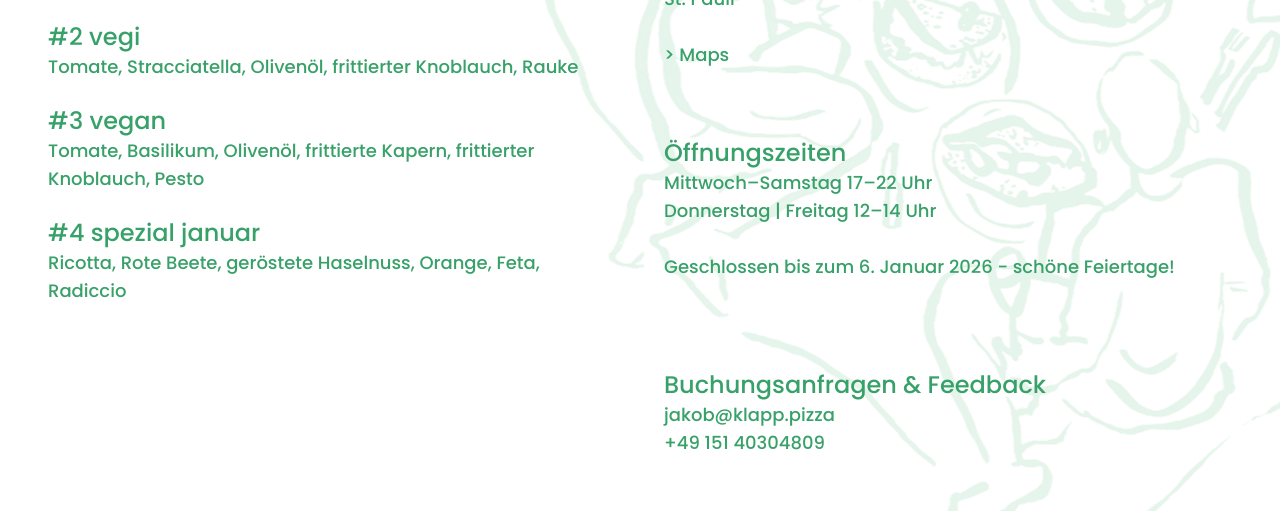
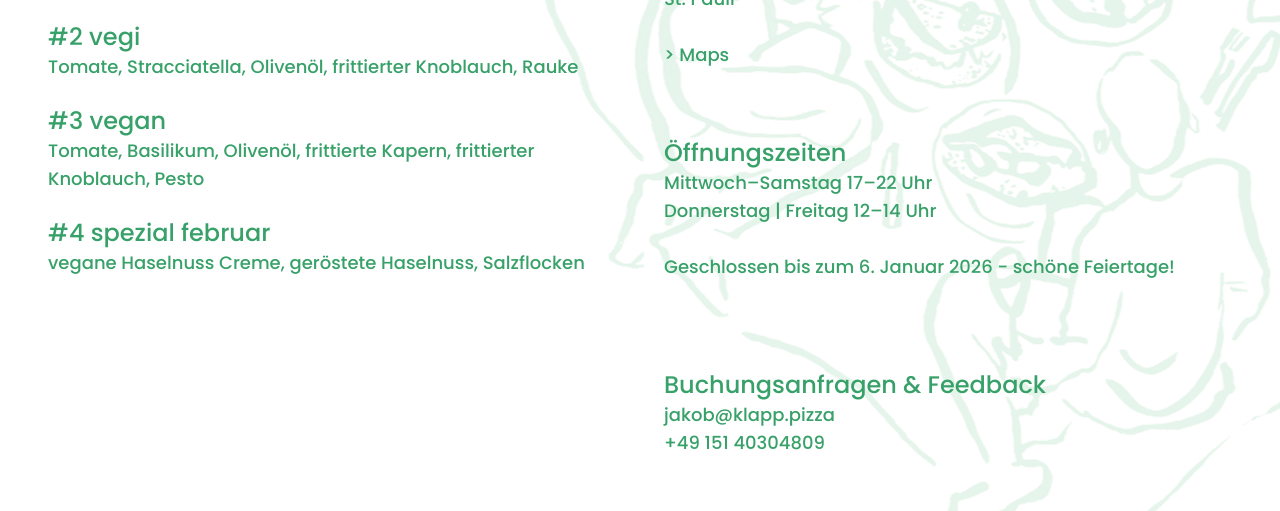
Before and after one commit to jakobhahn/klapp.pizza, a website: page index.html in a window 1280 px wide. Shown: the part 315-826 px from the top of the page. Drawn offline with nearby package versions, Linux system fonts and the light colour scheme.

Commit message:
index.html aktualisieren

```diff
--- a/index.html
+++ b/index.html
@@ -78,8 +78,8 @@
                         <p class="text-base md:text-lg joschi-item-description text-joschi-green">Tomate, Basilikum, Olivenöl, frittierte Kapern, frittierter Knoblauch, Pesto</p>
                     </div>
                     <div>
-                        <h3 class="text-xl md:text-2xl joschi-item-heading text-joschi-green">#4 spezial januar</h3>
-                        <p class="text-base md:text-lg joschi-item-description text-joschi-green">Ricotta, Rote Beete, geröstete Haselnuss, Orange, Feta, Radiccio</p>
+                        <h3 class="text-xl md:text-2xl joschi-item-heading text-joschi-green">#4 spezial februar</h3>
+                        <p class="text-base md:text-lg joschi-item-description text-joschi-green">vegane Haselnuss Creme, geröstete Haselnuss, Salzflocken</p>
                     </div>
                 </div>
             </section>
```
